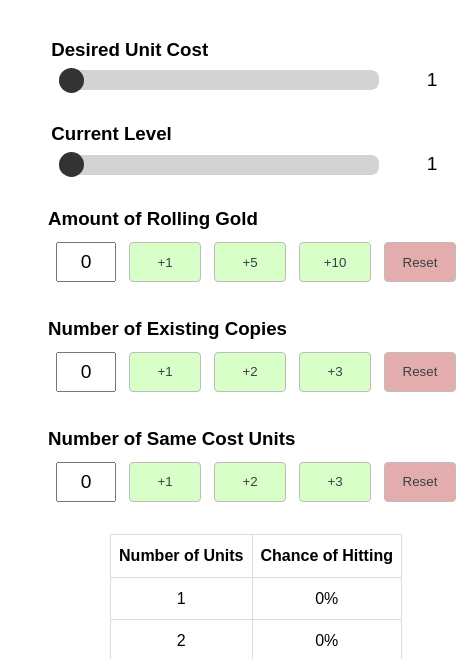
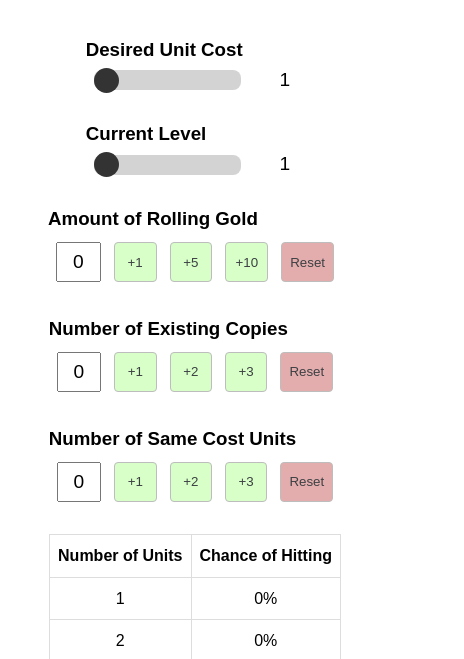
Before and after one commit to mingsonleung/tft-rolling-statistics, a plain HTML site: page index.html in a window 390 px wide. Shown: the part 184-843 px from the top of the page, 464 px wide, since content can reach past the window. Drawn offline with Linux system fonts and the light colour scheme.

Commit message:
Fixed horizontal overflow on mobile resolutions

```diff
--- a/css/style.css
+++ b/css/style.css
@@ -5,7 +5,7 @@
   box-sizing: border-box;
 }
 
-/* Base styles for the body */
+/* Global styles for the body */
 body {
   font-family: Arial, sans-serif;
   line-height: 1.6;
@@ -67,7 +67,7 @@ main {
   margin: 0 auto;
 }
 
-/* Styles for sections */
+/* Styles for sections within the grid */
 section {
   margin-bottom: 1rem;
 }
@@ -86,7 +86,7 @@ button {
   cursor: pointer;
 }
 
-/* Styles for increment buttons */
+/* Styles for the increment button */
 .increment-button {
   background-color: rgb(215, 255, 199);
   border: 1px solid rgb(189, 189, 189);
@@ -94,18 +94,20 @@ button {
   color: rgb(60, 64, 67);
 }
 
+/* Styles for the increment button on hover */
 .increment-button:hover {
   border-color: rgb(218, 220, 224);
   box-shadow: rgba(0, 0, 0, 0.1) 0 1px 1px;
   color: rgb(32, 33, 36);
 }
 
+/* Styles for the increment button on focus */
 .increment-button:focus {
   border-color: rgba(23, 23, 23, 1);
   outline: none;
 }
 
-/* Styles for reset buttons */
+/* Styles for the reset button */
 .reset-button {
   background-color: rgba(228, 173, 173, 1);
   border: 1px solid rgb(189, 189, 189);
@@ -113,12 +115,14 @@ button {
   color: rgb(60, 64, 67);
 }
 
+/* Styles for the reset button on hover */
 .reset-button:hover {
   border-color: rgb(218, 220, 224);
   box-shadow: rgba(0, 0, 0, 0.1) 0 1px 1px;
   color: rgb(32, 33, 36);
 }
 
+/* Styles for the reset button on focus */
 .reset-button:focus {
   border-color: rgba(23, 23, 23, 1);
   outline: none;
@@ -189,7 +193,7 @@ details p {
   padding-left: 1rem;
 }
 
-/* Styles for specific elements within grid areas */
+/* Styles for specific elements within the grid */
 .increment-button,
 .reset-button {
   margin-left: 5px;
@@ -299,8 +303,14 @@ details p {
 /* Media queries for responsive design */
 @media (max-width: 1100px) {
   .grid1 {
-    min-width: 0rem;
+    min-width: 0;
     margin: 0 1rem;
+  }
+
+  #unitCost,
+  #currentLevel {
+    width: 100%;
+    max-width: 20rem;
   }
 }
 
@@ -315,8 +325,27 @@ details p {
       "table6";
     grid-template-columns: 1fr;
     justify-items: center;
+    min-width: 0;
   }
-  .grid2 {
-    min-width: 80%;
+
+  .same-cost-units input,
+  .rolling-gold input,
+  .num-copies input,
+  .same-cost-units button,
+  .rolling-gold button,
+  .num-copies button {
+    width: 100%;
+    max-width: 72px;
   }
 }
+
+/* Styles for elements with possible overflow */
+.element-with-possible-overflow {
+  overflow: auto;
+}
+
+/* DEBUG STYLE
+* {
+  border: 1px solid red !important;
+}
+*/
```
